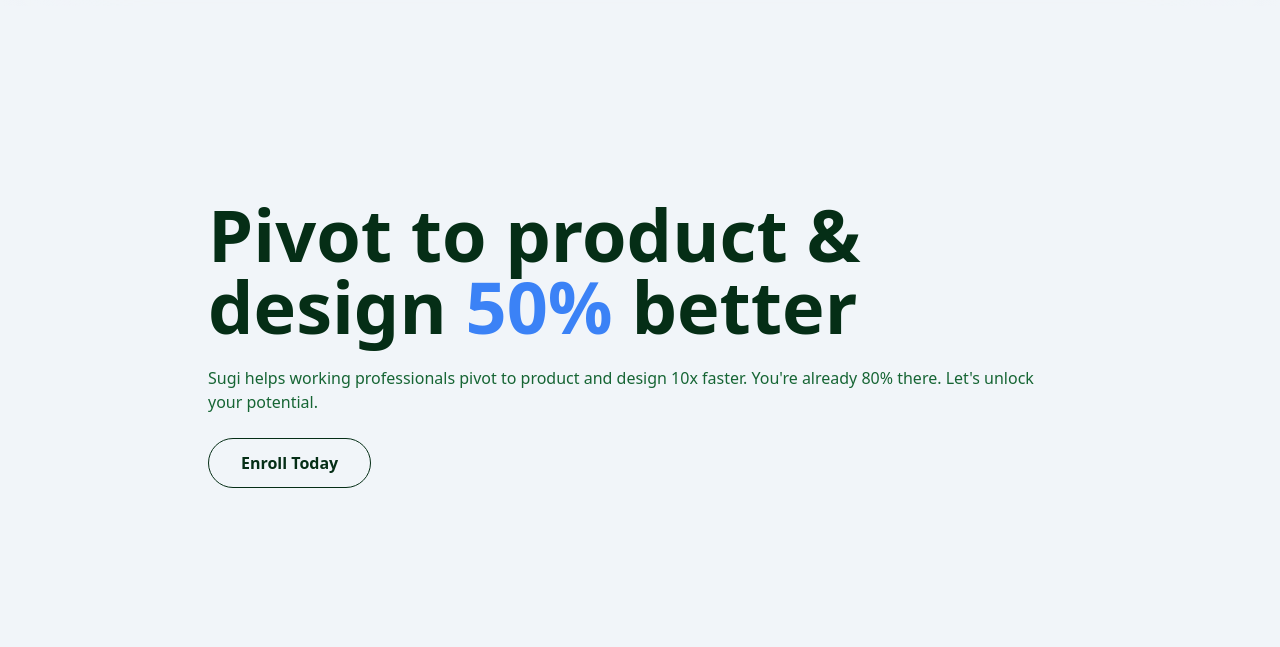
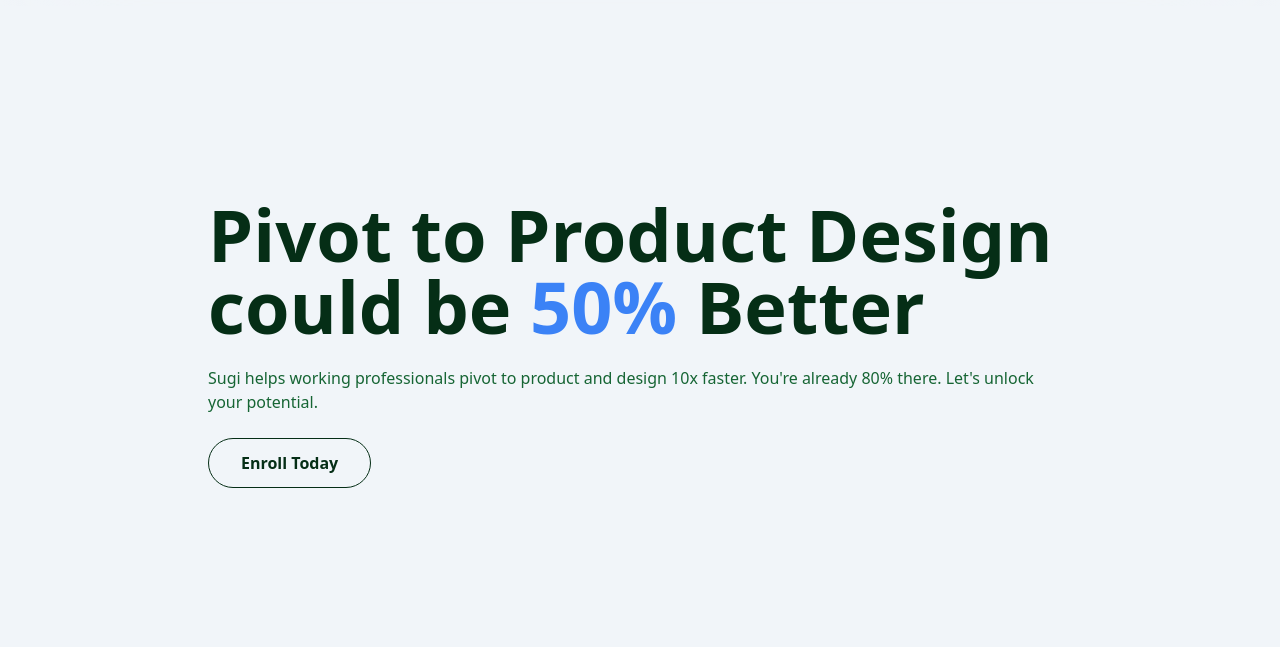
Before and after one commit to ananaq/sugi, a plain HTML site: page index.html in a window 1280 px wide. Shown: the part 74-721 px from the top of the page. Drawn offline with nearby package versions, Linux system fonts and the light colour scheme.

Commit message:
update h1 heading
we updated h1 to try new tagline

```diff
--- a/index.html
+++ b/index.html
@@ -39,8 +39,8 @@
   <div class="flex justify-center gap-2 py-20">
     <img src="./" class="w-full max-w-4xl -z-10 absolute -top-16" alt="hero image">
     <div class="flex flex-col items-start pt-48 px-4 gap-6 max-w-4xl">
-      <h1 class="text-green-950 font-space text-5xl font-semibold md:text-7xl">Pivot to product & design
-        <span class="text-blue-500">50%</span> better
+      <h1 class="text-green-950 font-space text-5xl font-semibold md:text-7xl">Pivot to Product Design could be
+        <span class="text-blue-500">50%</span> Better
       </h1>
       <p class="text-green-800 text-sm md:text-base md:max-w-4xl">Sugi helps working professionals pivot to product and design 10x faster. You're already 80% there. Let's unlock your potential.</p>
       <a class="flex py-3 px-8 justify-center items-center gap-3 rounded-full text-green-950 font-semibold border border-green-950 hover:bg-green-800 hover:border-green-600 w-full md:w-fit"
```
